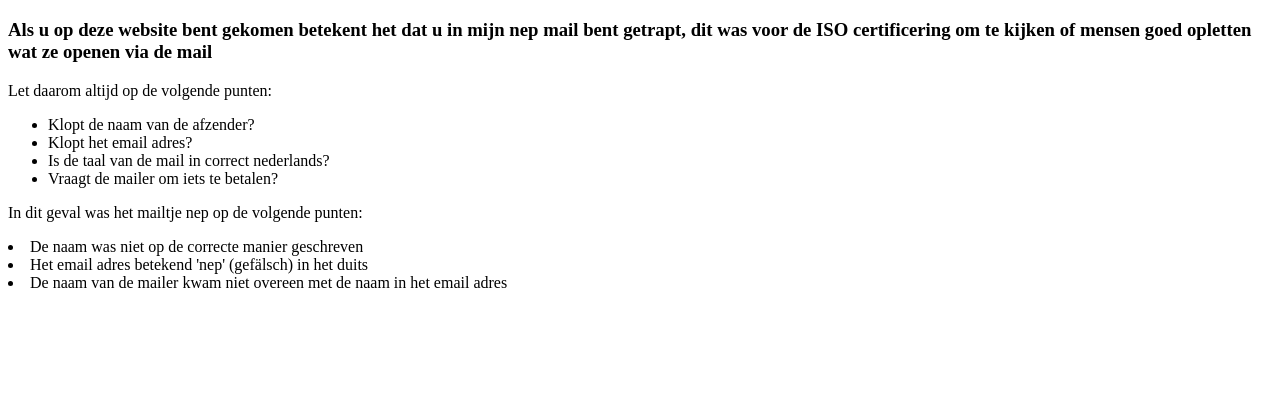
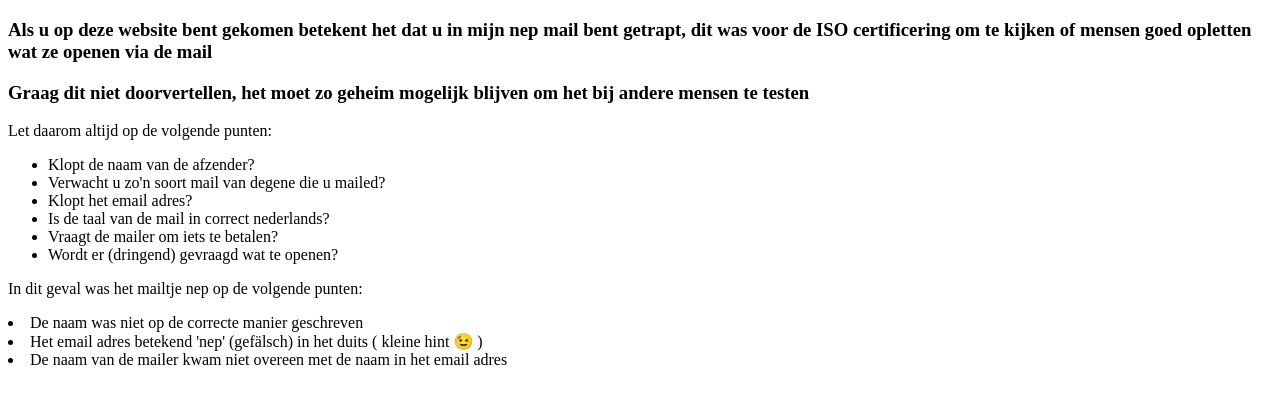
Before and after one commit to davysvland/davysvland.github.io, a plain HTML site: page index.html in a window 1280 px wide. Shown: the part 61-464 px from the top of the page. Drawn offline with Linux system fonts and the light colour scheme.

Commit message:
Update index.html

```diff
--- a/index.html
+++ b/index.html
@@ -15,18 +15,22 @@ ul.b {
 
 <p><h3>Als u op deze website bent gekomen betekent het dat u in mijn nep mail bent getrapt, dit was voor de ISO certificering om te kijken of mensen goed opletten wat ze openen via de mail</h3></p>
 
+<h3>Graag dit niet doorvertellen, het moet zo geheim mogelijk blijven om het bij andere mensen te testen</h3>
+
 <p>Let daarom altijd op de volgende punten:</p>
 
 <ul class="b">
   <li>Klopt de naam van de afzender?</li>
+  <li>Verwacht u zo'n soort mail van degene die u mailed?</li>
   <li>Klopt het email adres?</li>
   <li>Is de taal van de mail in correct nederlands?</li>
   <li>Vraagt de mailer om iets te betalen?</li>
+  <li>Wordt er (dringend) gevraagd wat te openen?</li>
 </ul>
 
 <p>In dit geval was het mailtje nep op de volgende punten:</p>
 <li>De naam was niet op de correcte manier geschreven</li>
-<li>Het email adres betekend 'nep' (gefälsch) in het duits</li>
+<li>Het email adres betekend 'nep' (gefälsch) in het duits ( kleine hint &#128521; )</li>
 <li>De naam van de mailer kwam niet overeen met de naam in het email adres</li>
 
 </body>
```
